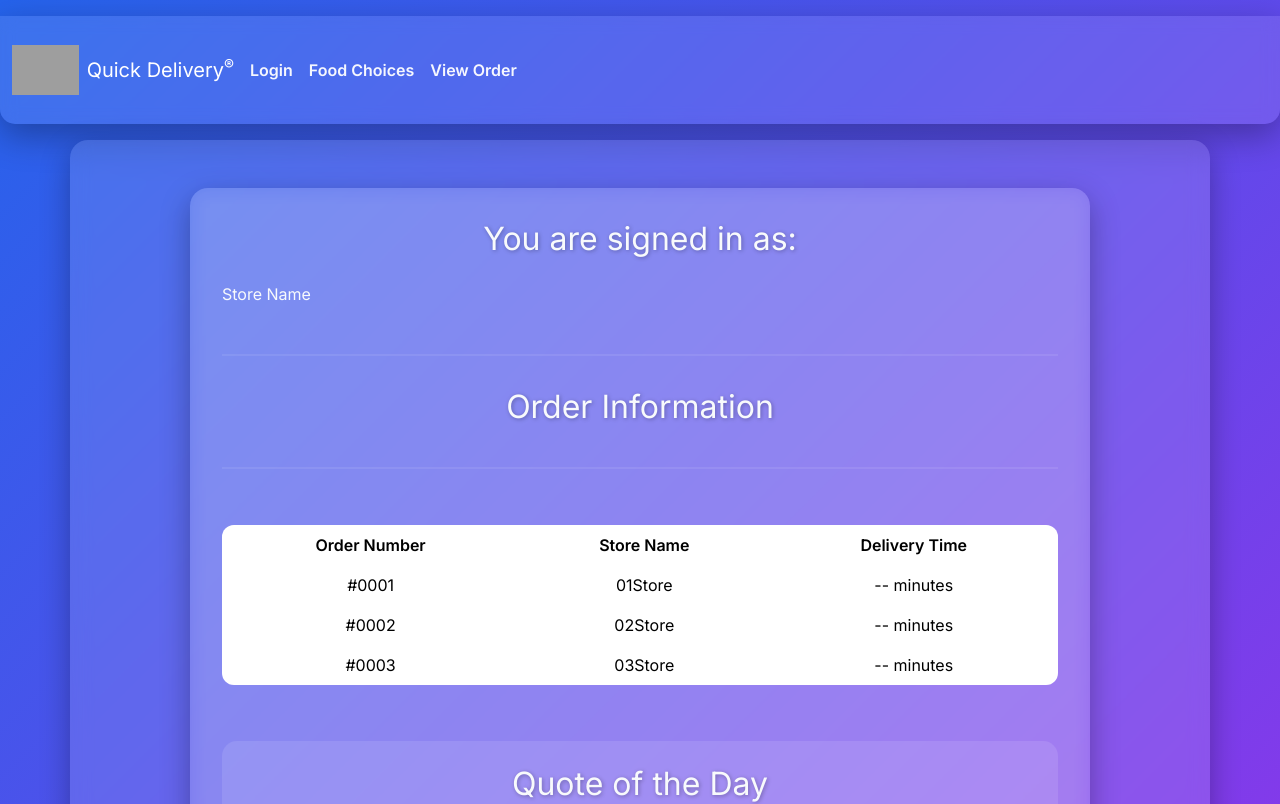
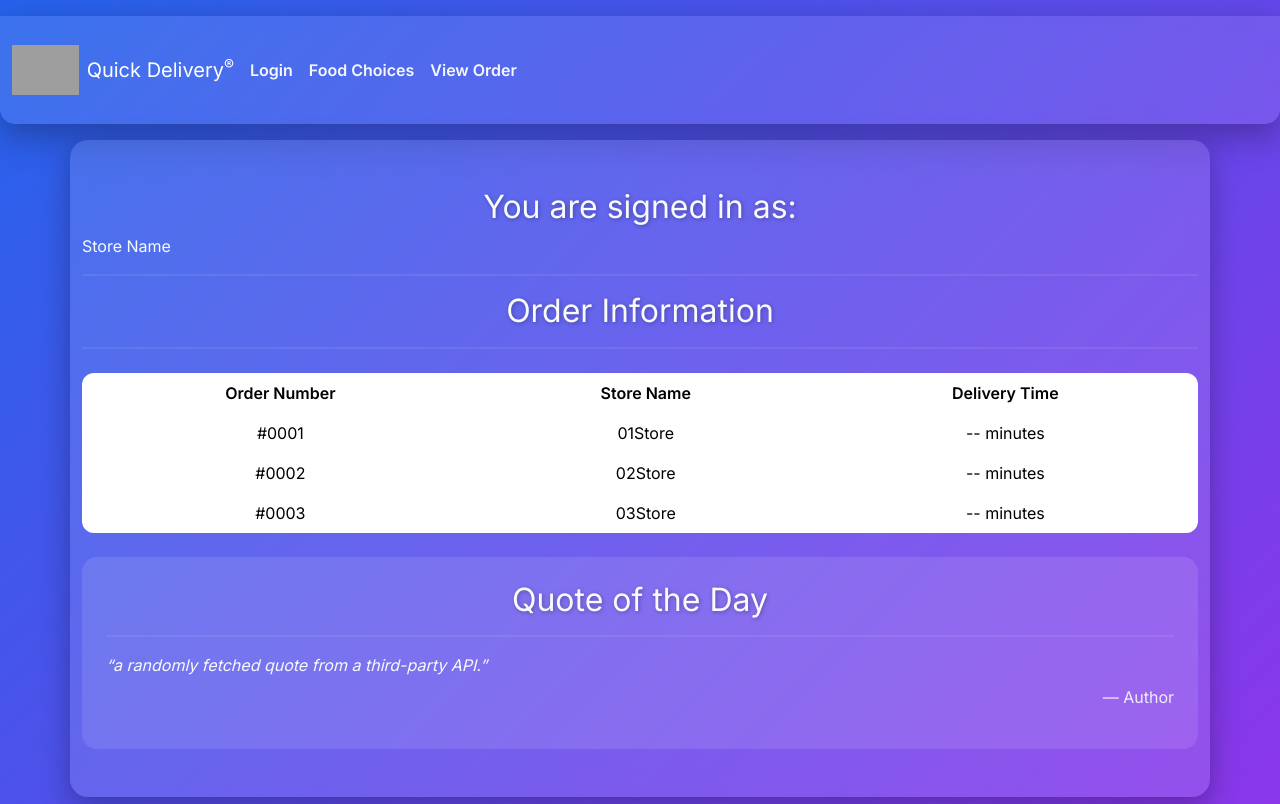
Before and after one commit to Sihan-Dong2007/QuickDeliver, a React (Vite) app: page /table in a window 1280 px wide. Shown: the top 804 px of the page. Built offline with nearby package versions, Linux system fonts and the light colour scheme; grey boxes are pictures that could not be loaded.

Commit message:
make h2 centered while choices to the left

```diff
--- a/src/app.css
+++ b/src/app.css
@@ -97,7 +97,7 @@ main {
   padding: 2rem 1rem;
 }
 
-.card-container {
+/* .card-container {
   width: 100%;
   max-width: 900px;
 
@@ -111,7 +111,7 @@ main {
   padding: 2rem;
 
   box-shadow: 0 10px 30px rgba(0,0,0,0.3);
-}
+} */
 
 form {
   background: rgba(255, 255, 255, 0.1);
--- a/src/choices/choices.css
+++ b/src/choices/choices.css
@@ -80,6 +80,8 @@ main h2 {
   text-align: center;
   margin-bottom: 1rem;
   text-shadow: 1px 1px 4px rgba(0,0,0,0.3);
+  margin-left: auto;
+  margin-right: auto
 }
 
 #choicesForm {
@@ -93,6 +95,8 @@ main h2 {
   display: flex;
   flex-direction: column;
   gap: 1rem;
+  align-items: flex-start
+
 }
 
 #choicesForm input[type="radio"] {
```
